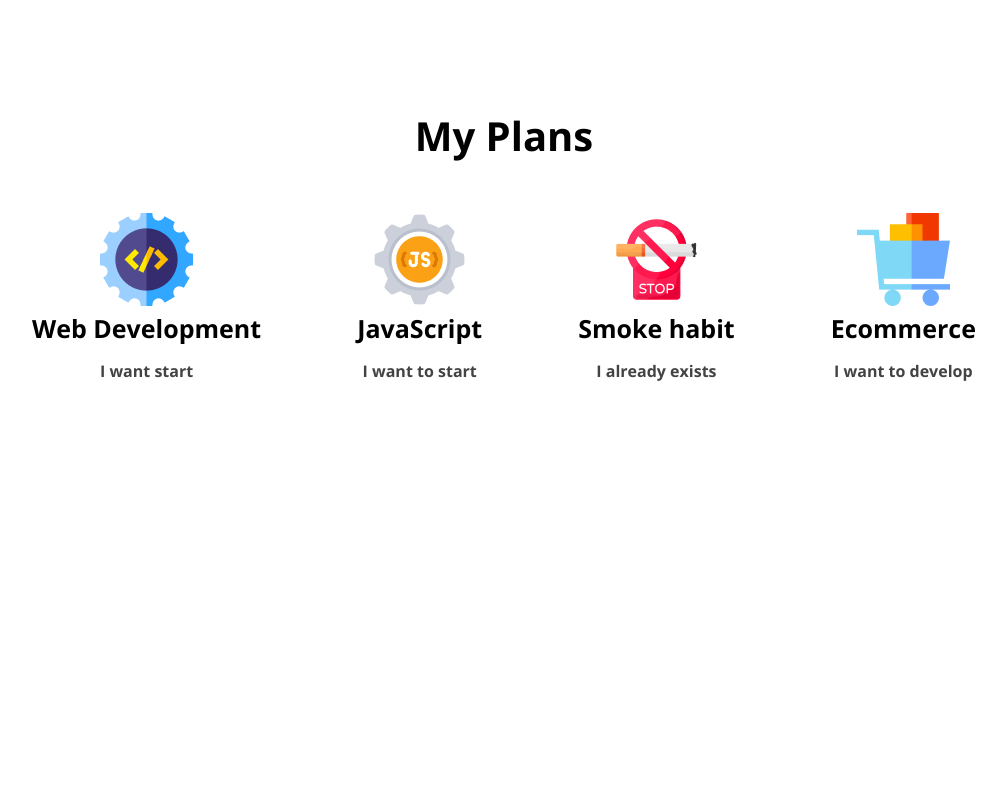
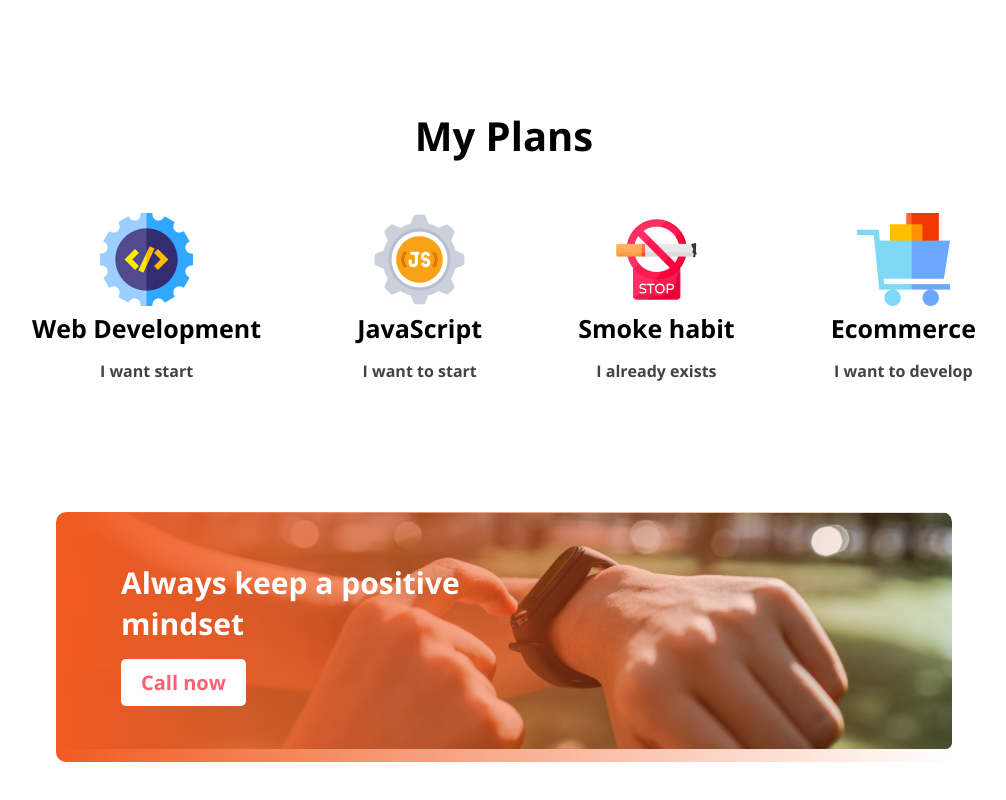
Before and after one commit to NahidAhmed47/assignment01, a plain HTML site: page index.html in a window 1280 px wide. Shown: the part 1582-2382 px from the top of the page, without its empty margins (136-1142 px from the left). Before the commit the page ends 2044 px from the top, so only its background shows below. Drawn offline with nearby package versions, Linux system fonts and the light colour scheme; a web font is replaced by a local one.

Commit message:
positive-mindset section added

```diff
--- a/index.html
+++ b/index.html
@@ -77,6 +77,12 @@
                 </div>
             </div>
         </section>
+        <section class="positive-mindset">
+            <div class="title-div">
+                <h3 class="title">Always keep a positive mindset</h3>
+                <input type="button" value="Call now" class="btn-primary">
+            </div>
+        </section>
     </main>
     <footer></footer>
   </body>
--- a/styles/style.css
+++ b/styles/style.css
@@ -3,13 +3,11 @@
     font-family: 'Open Sans', sans-serif;
 }
 .btn-primary{
-    width: 160px;
-    height: 50px;
+    padding: 10px 20px;
     font-size: 20px;
     font-weight: 600;
     border-radius: 5px;
     border: 0;
-    background: linear-gradient(120deg,#FC9842,#FE5F75);
 }
 .section-title{
     font-size: 40px;
@@ -47,6 +45,9 @@
     font-size: 16px;
     color: #444343;
     padding: 25px 0 30px 90px;
+}
+.main-title-container .btn-primary{
+    background: linear-gradient(120deg,#FC9842,#FE5F75);
 }
 
 /* failure section styles */
@@ -87,7 +88,7 @@
     height: 450px;
     border: 0;
     border-radius: 50%;
-    background-color: #FCDED3;
+    background-color: #f78e65;
     margin: 100px 0 0 50px;
     display: flex;
     justify-content: center;
@@ -121,3 +122,33 @@
     color:#444343;
     font-weight: 600;
 }
+
+/* positive mindset section styles */
+.positive-mindset{
+    width: 70%;
+    height: 230px;
+    border: 0;
+    margin: 50px 15% 100px 15%;
+    /* background-image: url(../images/watch.png); */
+    background: linear-gradient(90deg, #F15B22 0%, rgba(241, 91, 34, 0) 100%),url("../images/watch.png");
+    background-repeat: no-repeat;
+    background-size: contain;
+    border-radius: 10px;
+    padding-top: 20px;
+}
+.title-div{
+    width: 350px;
+    height: 170px;
+    border: 0;
+    margin: 30px 0 0 65px;
+}
+.title-div .title{
+    font-size: 30px;
+    font-weight: 700;
+    color: white;
+    padding-bottom: 15px;
+}
+.title-div .btn-primary{
+    background-color: white;
+    color: #FE5F75;
+}
```
Also changed, not shown: images/web-pic.png (deleted).
